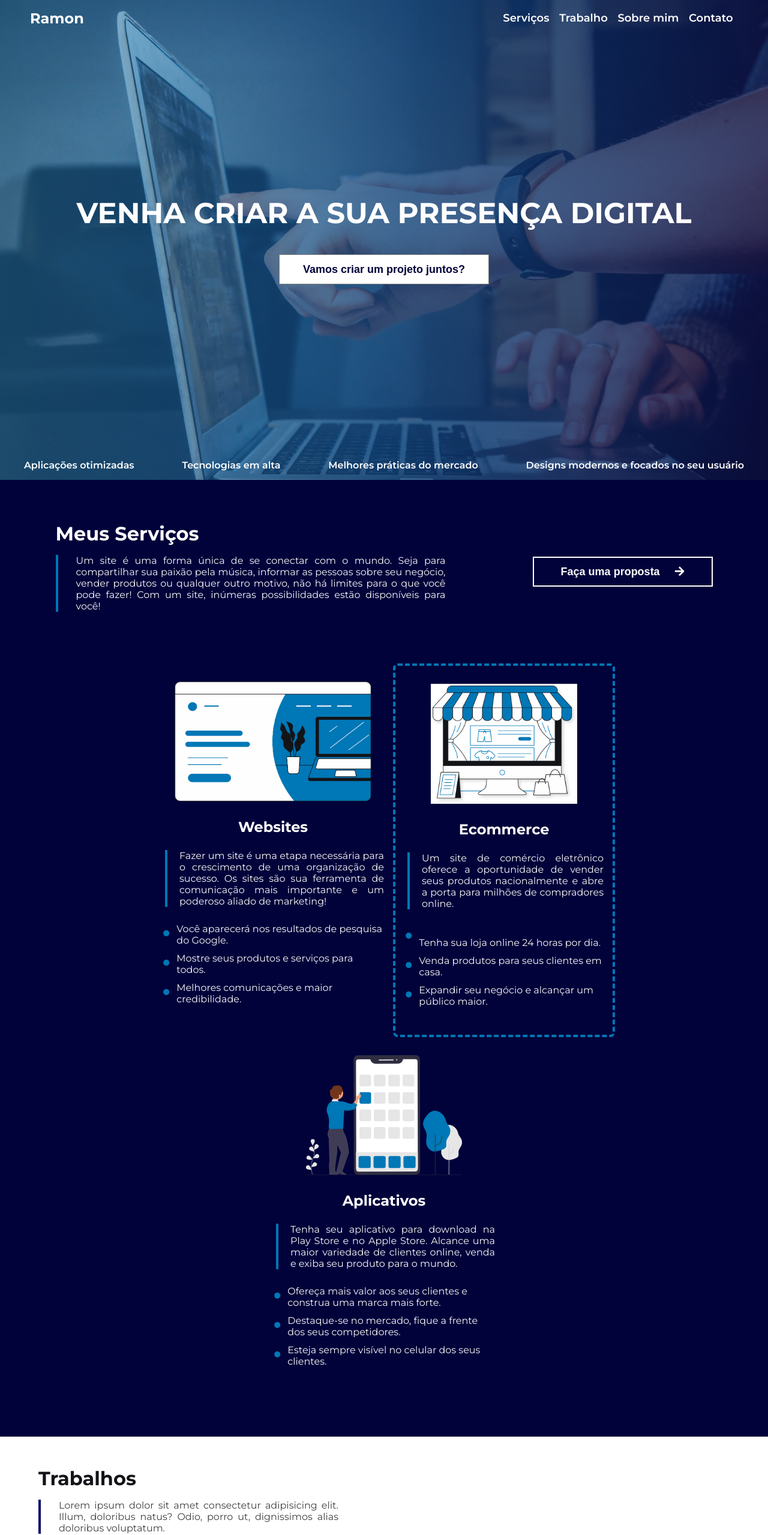
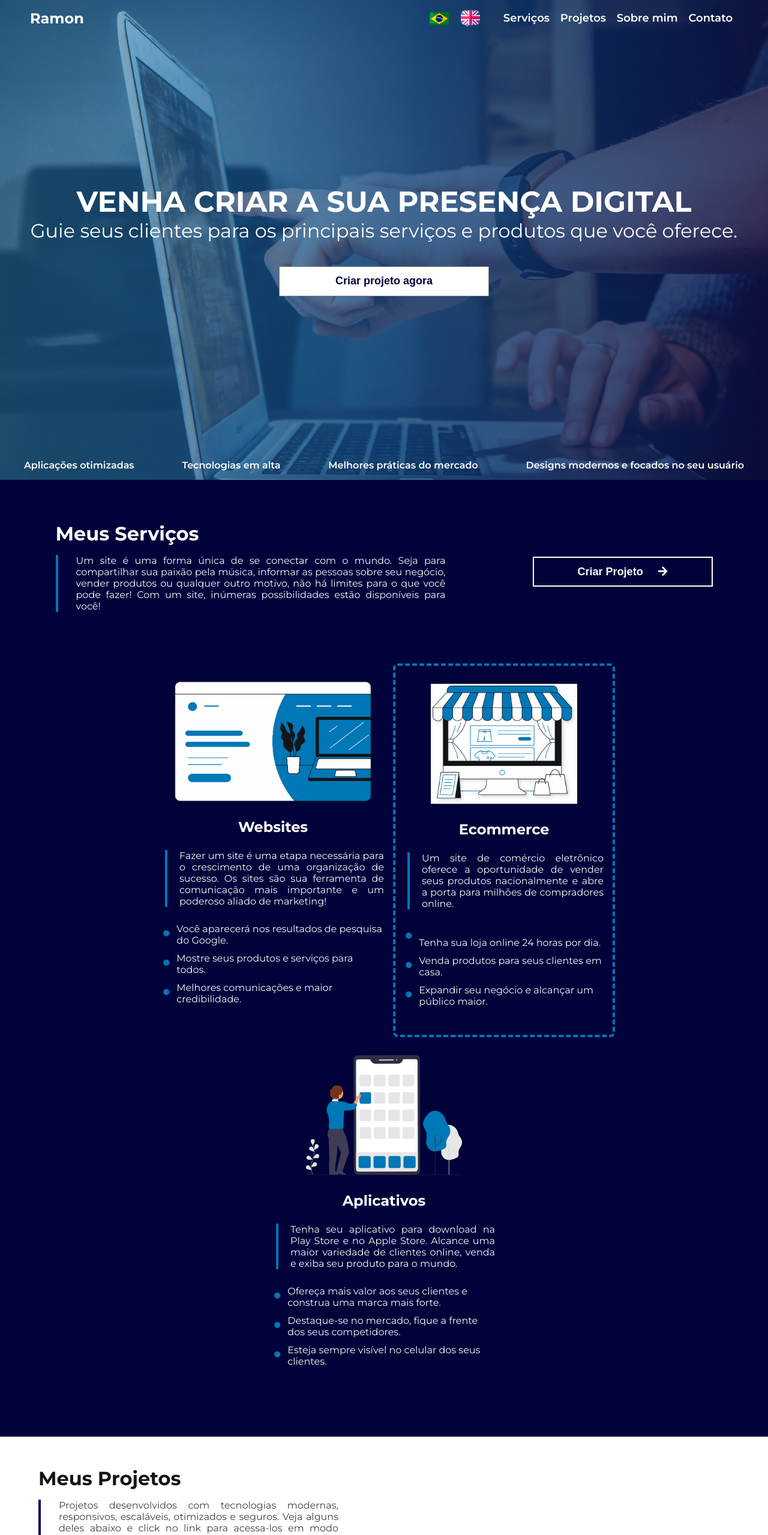
Before and after one commit to Ramon742/Portfolio, a React (Create React App) app: page / in a window 1280 px wide. Shown: the top 2559 px of the page at 60% size. Built offline with nearby package versions, Linux system fonts and the light colour scheme.

Commit message:
added change language

```diff
--- a/src/App.js
+++ b/src/App.js
@@ -1,3 +1,5 @@
+import React, { useState } from 'react';
+
 import './App.scss';
 
 import Header from './components/header/header.component';
@@ -9,15 +11,25 @@ import Contact from './components/contact/contact.component';
 import Footer from './components/footer/footer.component';
 
 const App = () => {
+  const [portuguese, setPortuguese] = useState(true);
+
+  const changeLanguageToPortuguese = () => {
+    setPortuguese(true);
+  }
+
+  const changeLanguageToEnglish = () => {
+    setPortuguese(false);
+  }
+
   return (
     <div>
-      <Header />
-      <Cover />
-      <Services />
-      <Projects />
-      <About />
-      <Contact />
-      <Footer />
+      <Header changeLanguageToEnglish={changeLanguageToEnglish} changeLanguageToPortuguese={changeLanguageToPortuguese} portuguese={portuguese}/>
+      <Cover portuguese={portuguese} />
+      <Services portuguese={portuguese} />
+      <Projects portuguese={portuguese} />
+      <About portuguese={portuguese} />
+      <Contact portuguese={portuguese} />
+      <Footer portuguese={portuguese} />
     </div>
   );
 }
--- a/src/components/contact/contact.styles.scss
+++ b/src/components/contact/contact.styles.scss
@@ -20,6 +20,7 @@
     .contact-container {
         display: flex;
         justify-content: space-between;
+        max-width: 1100px;
         width: 90%;
         margin: auto;
         align-items: center;
--- a/src/components/cover/cover.component.jsx
+++ b/src/components/cover/cover.component.jsx
@@ -2,21 +2,28 @@ import React from 'react';
 
 import './cover.styles.scss';
 
-const Cover = () => {
+const Cover = ({ portuguese }) => {
     return (
         <div id='cover'>
             <div className='info'>
-                <span className='text'>VENHA CRIAR A SUA PRESENÇA DIGITAL</span>
+                <span className='text'>
+                    {portuguese ? 'VENHA CRIAR A SUA PRESENÇA DIGITAL' : 'CREATE YOUR DIGITAL PRESENCE NOW'}
+                </span>
+                <span className='sub-text'>
+                {portuguese ? 'Guie seus clientes para os principais serviços e produtos que você oferece.' : 'Guide your customers to the main services and products you offer.'}
+                </span>
                 <div>
-                    <button className='btn-services'>Vamos criar um projeto juntos?</button>
+                    <button className='btn-services'>
+                        {portuguese ? 'Criar projeto agora' : 'Create project now'}
+                    </button>
                 </div>
             </div>
 
             <div className='infos'>
-                <p className='cover-info'>Aplicações otimizadas</p>
-                <p className='cover-info'>Tecnologias em alta</p>
-                <p className='cover-info'>Melhores práticas do mercado</p>
-                <p className='cover-info'>Designs modernos e focados no seu usuário</p>
+                <p className='cover-info'>{portuguese ? 'Aplicações otimizadas' : 'Optimized applications'}</p>
+                <p className='cover-info'>{portuguese ? 'Tecnologias em alta' : 'Rising technologies'}</p>
+                <p className='cover-info'>{portuguese ? 'Melhores práticas do mercado' : 'Best market practices'}</p>
+                <p className='cover-info'>{portuguese ? 'Designs modernos e focados no seu usuário' : 'Modern designs'}</p>
             </div>
 
         </div>
--- a/src/components/cover/cover.styles.scss
+++ b/src/components/cover/cover.styles.scss
@@ -17,6 +17,17 @@
                 font-size: 2rem !important;
             }
         }
+
+        .sub-text {
+            display: block;
+            font-size: 2rem;
+            @media screen and (max-width: 760px) {
+                font-size: 1.2rem !important;
+                margin-top: 20px;
+            }
+        }
+
+
 
         .btn-services {
             margin-top: 40px;
--- a/src/components/header/header.component.jsx
+++ b/src/components/header/header.component.jsx
@@ -2,9 +2,12 @@ import React, { useState } from 'react';
 
 import SideBar from '../side-bar/side-bar.component';
 
+import imageBrazil from './brazil.png';
+import english from './english-language.png';
+
 import './header.styles.scss';
 
-const Header = () => {
+const Header = ({ changeLanguageToPortuguese, changeLanguageToEnglish, portuguese }) => {
     const [navbar, setNavbar] = useState(false);
     const [showSide, setShowSide] = useState(false);
 
@@ -22,17 +25,22 @@ const Header = () => {
 
     window.addEventListener('scroll', changeBackground);
 
+
+
     return (
         <div id='header' className={navbar ? 'navbar-active' : null}>
 
             <SideBar handleSideBar={handleSideBar} showSide={showSide} />
-
             <a href='#cover' className='name'>Ramon</a>
+            <div className='languages'>
+                    <span onClick={changeLanguageToPortuguese}><img src={imageBrazil} alt=""/></span>
+                    <span onClick={changeLanguageToEnglish} ><img src={english} alt=""/></span>
+                </div>
             <div className='pages'>
-                <a className='link' href='#services'>Serviços</a>
-                <a className='link' href='#projects'>Trabalho</a>
-                <a className='link' href='#about'>Sobre mim</a>
-                <a className='link' href='#contact'>Contato</a>
+                <a className='link' href='#services'>{portuguese ? 'Serviços' : 'Services'}</a>
+                <a className='link' href='#projects'>{portuguese ? 'Projetos' : 'Projects'}</a>
+                <a className='link' href='#about'>{portuguese ? 'Sobre mim' : 'About'}</a>
+                <a className='link' href='#contact'>{portuguese ? 'Contato' : 'Contact'}</a>
             </div>
             <span onClick={() => handleSideBar()} className='bars' href="#"><i className="fas fa-bars"></i></span>
         </div>
--- a/src/components/header/header.styles.scss
+++ b/src/components/header/header.styles.scss
@@ -20,6 +20,18 @@
         padding-left: 50px;
         text-decoration: none;
         color: white;
+    }
+    .languages {
+        position: absolute;
+        margin-top: 7px;
+        right: 470px;
+        @media screen and (max-width: 768px) {
+            right: 70px;
+        }
+        span {
+            margin: 0 10px;
+            cursor: pointer;
+        }
     }
 
     .pages {
--- a/src/components/projects/projects.component.jsx
+++ b/src/components/projects/projects.component.jsx
@@ -4,28 +4,54 @@ import './projects.styles.scss';
 
 import Project from '../project/project.component';
 
-const Projects = () => {
+const Projects = ({ portuguese }) => {
     return (
         <div id='projects'>
             <div className='projects-text'>
                 <div style={{flexBasis: '500px'}}>
-                    <span style={{fontSize: '32px', fontWeight: 'bold'}}>Trabalhos</span>
-                    <p style={{borderLeft: '4px solid #03045E', paddingLeft: '30px', color: '#414141', textAlign: 'justify'}}>Lorem ipsum dolor sit amet consectetur adipisicing elit. Illum, doloribus natus? Odio, porro ut, dignissimos alias doloribus voluptatum.</p>
+                    <span style={{fontSize: '32px', fontWeight: 'bold'}}>{portuguese ? 'Meus Projetos' : 'My Projects'}</span>
+                    <p style={{borderLeft: '4px solid #03045E', paddingLeft: '30px', color: '#414141', textAlign: 'justify'}}>
+                        {portuguese ? 'Projetos desenvolvidos com tecnologias modernas, responsivos, escaláveis, otimizados e seguros. Veja alguns deles abaixo e click no link para acessa-los em modo teste.'
+                        :
+                        'Projects developed with modern technologies, responsive, scalable, optimized and safe. See some of them below and click on the link to access them in test mode.'}
+                    </p>
                 </div>
             </div>
 
+            {
+                portuguese ?
+                (
+                    <span>
                         <Project
                             type='Ecommerce'
-                title='Loja de Roupas e Calçados'
-                description ='Lorem ipsum dolor sit amet consectetur adipisicing elit. Quod laborum deleniti explicabo voluptates iure hic veritatis repellendus, nisi excepturi quos maiores cumque, dolores consequuntur nulla blanditiis aspernatur sit molestiae quae?'
+                            title='Loja de Roupas'
+                            description ='É uma aplicação web construída com MERN para exibir produtos de moda online para venda.'
                             image='images/ecommerce.jpg'
                         />
                         <Project
                             type='Website'
                             title='Rede Social para Estudantes'
-                description ='Lorem ipsum dolor sit amet consectetur adipisicing elit. Quod laborum deleniti explicabo voluptates iure hic veritatis repellendus, nisi excepturi quos maiores cumque, dolores consequuntur nulla blanditiis aspernatur sit molestiae quae?'
+                            description ='É uma aplicação web construída com MERN que tende a conectar estudantes universitários e mostrar seu portfólio. Aqui você encontrará todos os tipos de recursos, como bate-papo, mensagens, comentários, discussões, projetos do github e muito mais.'
                             image='images/comunidade.png'
                         />
+                    </span>
+                ) : (
+                    <span>
+                        <Project
+                            type='Ecommerce'
+                            title='Clothing store'
+                            description ='It is a web application built with MERN to display online fashion products for sale.'
+                            image='images/ecommerce.jpg'
+                        />
+                        <Project
+                            type='Website'
+                            title='Social Network for Students'
+                            description ='It is a web application built with MERN that tends to connect university students and display their portfolio. Here you will find all kinds of features such as chat, messages, comments, discussions, github projects and much more.'
+                            image='images/comunidade.png'
+                        />
+                    </span>
+                )
+            }
         </div>
     )
 }
--- a/src/components/services/services.component.jsx
+++ b/src/components/services/services.component.jsx
@@ -2,26 +2,35 @@ import React from 'react';
 
 import CardService from '../card-service/card-service.component';
 
-import { services } from './services.js';
+import { servicesPt, servicesEn } from './services.js';
 
 import './services.styles.scss';
 
-const Services = () => {
+const Services = ({ portuguese }) => {
     return (
         <div id='services'>
             <div className='services-info'>
                 <div style={{flexBasis: '650px'}}>
-                    <span className='title-service'>Meus Serviços</span>
-                    <p className='text-service'>Um site é uma forma única de se conectar com o mundo. Seja para compartilhar sua paixão pela música, informar as pessoas sobre seu negócio, vender produtos ou qualquer outro motivo, não há limites para o que você pode fazer! Com um site, inúmeras possibilidades estão disponíveis para você!</p>
+                    <span className='title-service'>{portuguese ? 'Meus Serviços' : 'My services'}</span>
+                    <p className='text-service'>
+                        {portuguese ? 'Um site é uma forma única de se conectar com o mundo. Seja para compartilhar sua paixão pela música, informar as pessoas sobre seu negócio, vender produtos ou qualquer outro motivo, não há limites para o que você pode fazer! Com um site, inúmeras possibilidades estão disponíveis para você!'
+                        :
+                        "A website is a unique way to connect with the world. Whether it's to share your passion for music, inform people about your business, sell products or any other reason, there are no limits to what you can do! With a website, countless possibilities are available to you!"}
+                    </p>
                 </div>
-                <button className='btn-services'>Faça uma proposta <i style={{marginLeft: '20px'}} className="fas fa-arrow-right"></i></button>
+                <button className='btn-services'>{portuguese ? 'Criar Projeto' : 'Create Project'} <i style={{marginLeft: '20px'}} className="fas fa-arrow-right"></i></button>
             </div>
             <div className='list-services'>
 
             {
-                services.map( ({ id, ...otherProps }) => (
-                    <CardService key={id} {...otherProps}  />
-                ))
+                portuguese ?
+                    servicesPt.map( ({ id, ...otherProps }) => (
+                        <CardService key={id} {...otherProps} portuguese={portuguese}  />
+                    ))
+                :
+                    servicesEn.map( ({ id, ...otherProps }) => (
+                        <CardService key={id} {...otherProps} portuguese={portuguese}  />
+                    ))
             }
 
 
--- a/src/components/services/services.js
+++ b/src/components/services/services.js
@@ -1,4 +1,4 @@
-export const services = [
+export const servicesPt = [
     {
         id: '1',
         img: 'images/website.png',
@@ -30,3 +30,36 @@ export const services = [
         dotted: false
     }
 ]
+
+export const servicesEn = [
+    {
+        id: '1',
+        img: 'images/website.png',
+        title: 'Websites',
+        description: 'Making a website is a necessary step for the growth of a successful organization. Sites are your most important communication tool and a powerful marketing ally!',
+        first_point: 'You will appear in Google search results.',
+        second_point: 'Show your products and services to everyone.',
+        third_point: 'Better communications and better credibility.',
+        dotted: false
+    },
+    {
+        id: '2',
+        img: 'images/online_store.jpg',
+        title: 'Ecommerce',
+        description: 'An e-commerce site offers the opportunity to sell your products nationally and opens the door for millions of online shoppers.',
+        first_point: 'Have your online store 24 hours a day.',
+        second_point: 'Sell products to your customers at home.',
+        third_point: 'Expand your business and reach a wider audience.',
+        dotted: true
+    },
+    {
+        id: '3',
+        img: 'images/mobile2.svg',
+        title: 'App',
+        description: 'Have your app for download on the Play Store and the Apple Store. Reach a wider range of customers online, sell and showcase your product to the world.',
+        first_point: 'Offer more value to your customers and build a stronger brand.',
+        second_point: 'Stand out in the market, stay ahead of your competitors.',
+        third_point: "Always be visible on your customers' cell phones.",
+        dotted: false
+    }
+]
```
Also changed, not shown: src/components/about/about.component.jsx (+18 -7 lines), src/components/contact/contact.component.jsx (+48 -5 lines), src/components/header/brazil.png (added), src/components/header/english-language.png (added). Lines whose indentation alone changed are shown as unchanged.
